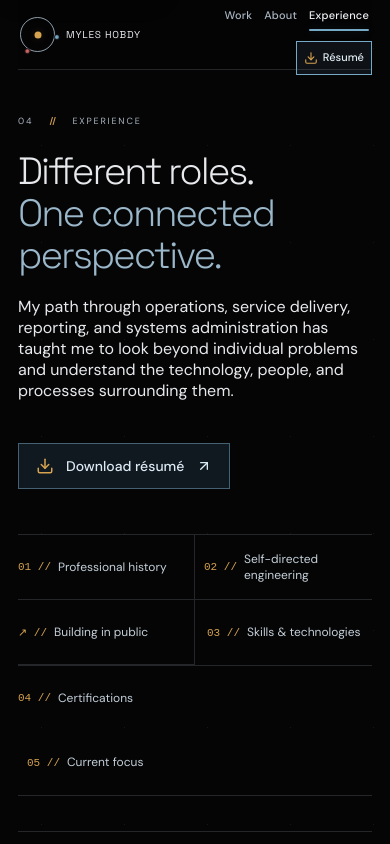
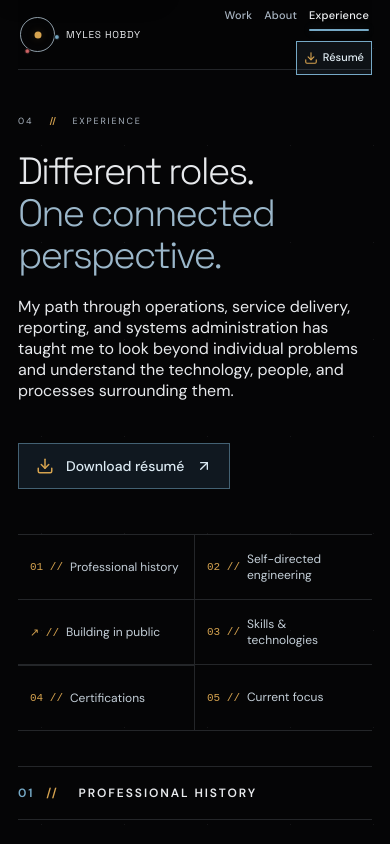
Before and after one commit to casual-loops/mylesh-portfolio, a Next.js app: page /experience in a window 390 px wide. Shown: the top 844 px of the page. Built offline with nearby package versions, Linux system fonts and the light colour scheme.

Commit message:
fix: normalize Experience section gaps and six-item navigation grid (#9)

```diff
--- a/app/experience/_components/github-activity.css
+++ b/app/experience/_components/github-activity.css
@@ -1,5 +1,7 @@
 /* GitHub contribution calendar — self-contained Experience page section. */
-.github-activity { padding: 35px 0 80px; }
+.github-activity { padding: clamp(58px, 7vw, 112px) 0 0; }
+/* Use the standard section gap only once between GitHub activity and Skills. */
+.experience-page .github-activity + .experience-skills { margin-top: clamp(58px, 7vw, 112px); }
 .github-activity-intro { display: grid; grid-template-columns: minmax(0, 1fr) minmax(0, 1fr); gap: 45px; margin: 40px 0 28px; }
 .github-activity-kicker { display: inline-flex; align-items: center; gap: 11px; color: #d6a34f; font-size: 12px; letter-spacing: .2em; }
 .github-activity-intro h3 { font-size: clamp(30px, 3.6vw, 50px); font-weight: 400; letter-spacing: -.045em; line-height: 1.15; margin: 19px 0 0; }
@@ -32,3 +34,32 @@
   .github-activity-label { display: none; }
   .github-activity-day { width: 12px; height: 12px; flex-basis: 12px; }
 }
+
+/* The Experience page has six anchors. Older five-link grid rules in globals.css
+   must not force the sixth link onto a second row on wide screens. */
+.experience-page .experience-section-nav {
+  grid-template-columns: repeat(6, minmax(0, 1fr));
+}
+.experience-page .experience-section-nav a {
+  min-width: 0;
+  padding: 15px 12px;
+  border-right: 1px solid var(--line);
+  border-bottom: 0;
+  grid-column: auto;
+}
+.experience-page .experience-section-nav a:first-child { padding-left: 12px; }
+.experience-page .experience-section-nav a:last-child { border-right: 0; }
+
+@media (max-width: 1199px) {
+  .experience-page .experience-section-nav { grid-template-columns: repeat(3, minmax(0, 1fr)); }
+  .experience-page .experience-section-nav a:nth-child(3n) { border-right: 0; }
+  .experience-page .experience-section-nav a:nth-child(-n+3) { border-bottom: 1px solid var(--line); }
+}
+@media (max-width: 700px) {
+  .experience-page .experience-section-nav { grid-template-columns: repeat(2, minmax(0, 1fr)); }
+  .experience-page .experience-section-nav a:nth-child(3n) { border-right: 1px solid var(--line); }
+  .experience-page .experience-section-nav a:nth-child(2n) { border-right: 0; }
+  .experience-page .experience-section-nav a:nth-child(-n+4) { border-bottom: 1px solid var(--line); }
+  .experience-page .experience-section-nav a:nth-child(5) { grid-column: auto; border-right: 1px solid var(--line); }
+  .experience-page .experience-section-nav a:nth-child(6) { grid-column: auto; border-right: 0; }
+}
```
